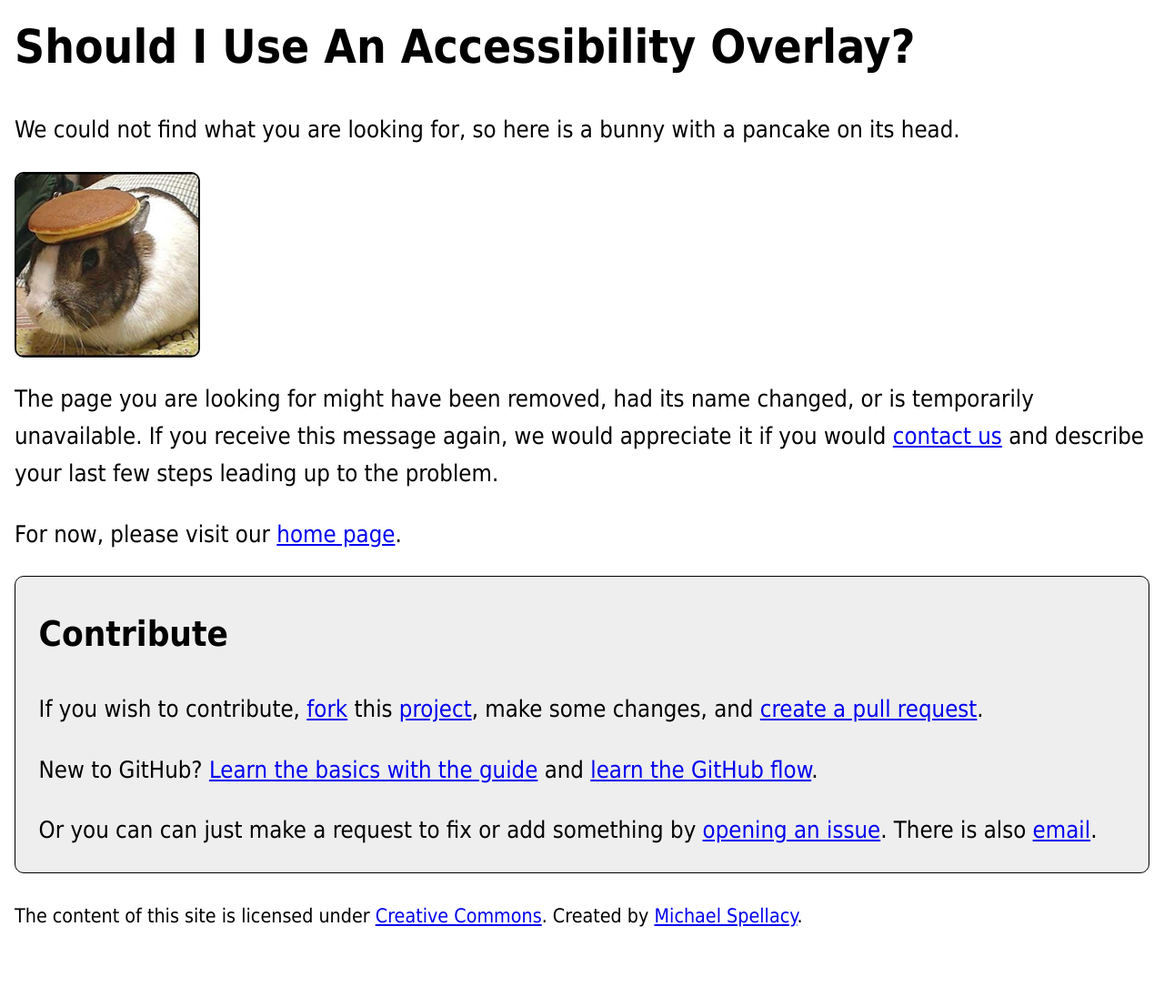
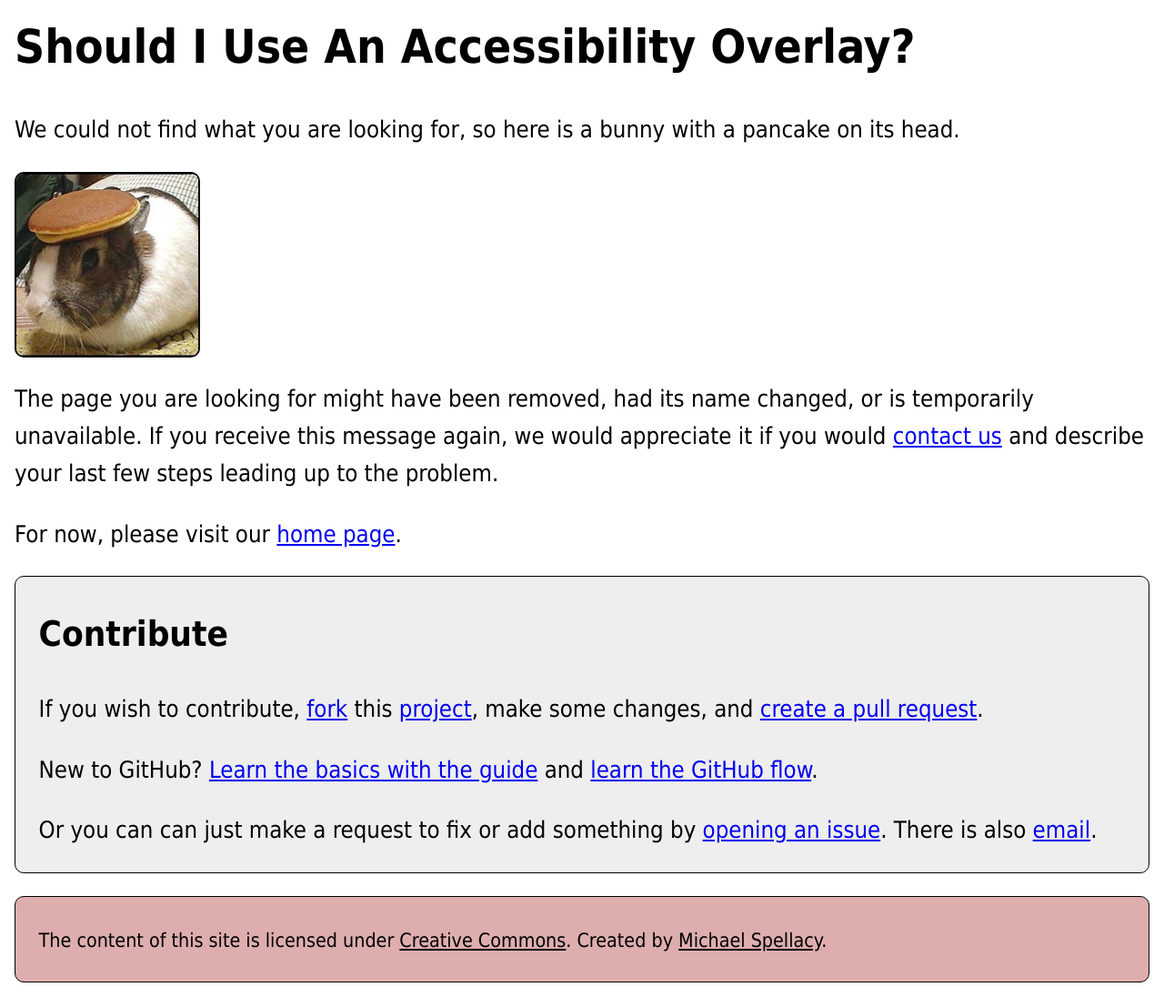
Before and after one commit to michaelspellacy/shouldiuseanaccessibilityoverlay-com, a Jekyll site: the page built from 404.html, in a window 1280 px wide. Shown: the whole page at 91% size. Built offline with Jekyll 4.4.1, drawn with Linux system fonts in a browser that asks for light colours; before the commit the page ends 1068 px from its top, so only the background shows below that.

Commit message:
CSS Updates

```diff
--- a/_layouts/default.html
+++ b/_layouts/default.html
@@ -8,12 +8,12 @@
     <meta content="@Spellacy" name="twitter:creator">
     <meta content="http://shouldiuseanaccessibilityoverlay.com/img/no.jpg" name="twitter:image">
     <meta content="http://shouldiuseanaccessibilityoverlay.com/img/no.jpg" property="og:image">
-    <meta content="Bugs Bunny voicing the word, NO." property="og:image:alt">
+    <meta content="Bugs Bunny mouthing the word, 'NO'" property="og:image:alt">
     <meta content="Should I Use An Accessibility Overlay?" property="og:title">
     <meta content="Should I Use An Accessibility Overlay?" name="twitter:title">
-    <meta content="No. Using an accessibility overlay on your website is bad. Here is why..." name="description">
-    <meta content="No. Using an accessibility overlay on your website is bad. Here is why..." property="og:description">
-    <meta content="No. Using an accessibility overlay on your website is bad. Here is why..." name="twitter:description">
+    <meta content="No. Using an accessibility overlay on your website is a bad idea. Here is why..." name="description">
+    <meta content="No. Using an accessibility overlay on your website is a bad idea. Here is why..." property="og:description">
+    <meta content="No. Using an accessibility overlay on your website is a bad idea. Here is why..." name="twitter:description">
     <link href="/favicon.png" rel="icon">
     <link href="/css/init.css" rel="stylesheet">
     <script>document.getElementsByTagName("html")[0].className = document.getElementsByTagName("html")[0].className.replace("no-js", "js");</script>
--- a/css/init.scss
+++ b/css/init.scss
@@ -111,15 +111,28 @@ font-size: 1.6rem;
 }
 
 h1 {
+line-height: 1.4;
 margin-top: 0;
-line-height: 1.4;
 }
 
 #contribute {
 background-color: #eee;
+border-radius: 10px;
 border: 1px #000 solid;
+padding: 0 1em;
+}
+
+footer {
+background-color: #DEAEAE;
 border-radius: 10px;
+border: 1px #000 solid;
 padding: 0 1em;
+margin-top: 1em;
+
+  a {
+  color: #000;
+  }
+
 }
 
 .sr-only:not(:focus):not(:active) {
--- a/index.html
+++ b/index.html
@@ -2,7 +2,7 @@
 title: "Home"
 ---
 
-<img src="img/no.jpg" alt="Bugs Bunny voicing the word, NO.">
+<img src="img/no.jpg" alt="Bugs Bunny mouthing the word, 'NO'">
 
 <h2>Why Not?</h2>
 
```
Also changed, not shown: favicon.png, img/no.jpg, 1 other file.
